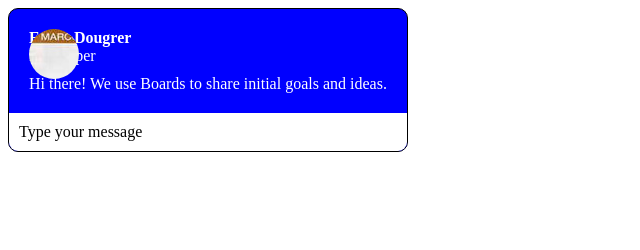
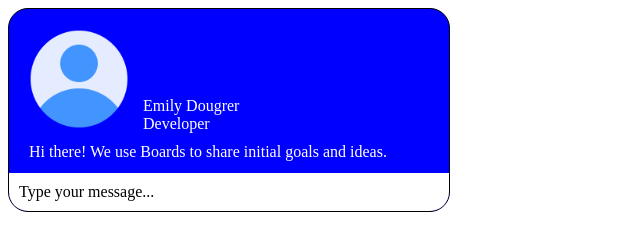
Before and after one commit to giuliopedicone02/Web-Programming, a plain HTML site: page Lezioni/2024-04-12/esercitazione.html in a window 1280 px wide. Shown: the whole page, without its empty margins (0-640 px from the left). Drawn offline with Linux system fonts and the light colour scheme.

Commit message:
Add esercitazione

```diff
--- a/Lezioni/2024-04-12/esercitazione.html
+++ b/Lezioni/2024-04-12/esercitazione.html
@@ -7,36 +7,42 @@
     <title>Card</title>
     <style>
         .card {
+            position: relative;
+            width: 400px;
             display: inline-block;
+            border: 1px solid black;
             background-color: blue;
-            border: 1px solid black;
+            color: white;
+            border-radius: 20px;
             overflow: hidden;
-            border-radius: 10px;
-        }
-
-        .card>.personal {
-            position: relative;
-            color: white;
-            margin: 20px;
+            padding: 20px;
         }
 
         .card>.personal>.image {
-            position: absolute;
-            width: 50px;
-            height: 50px;
-            border-radius: 100px;
+            width: 100px;
+            height: 100px;
+            display: inline-block;
         }
 
-        .card>.personal>.nome {
-            font-weight: bold;
+        .card>.personal>.info {
+            position: relative;
+            display: inline-block;
+            margin: 10px;
         }
 
         .card>.personal>.description {
-            margin-top: 10px;
+            position: relative;
+            display: inline-block;
+            margin-bottom: 30px;
         }
 
         .card>.message {
+            position: absolute;
+            left: 0px;
+            right: 0px;
+            bottom: 0px;
             background-color: white;
+            color: black;
             padding: 10px;
         }
     </style>
@@ -46,19 +52,18 @@
 <body>
     <div class="card">
         <div class="personal">
-            <div class="image" style="background-image: url(assets/img/locandina.jpg" ) center; background-size:
-                cover;">
+            <div class="image" style="background-image: url(assets/img/user.png); background-size: cover;"></div>
+            <div class="info">
+                <div class="name">Emily Dougrer</div>
+                <div class="job">Developer</div>
             </div>
-            <div class="nome">Emily Dougrer</div>
-            <div class="job">Developer</div>
             <div class="description">
                 Hi there! We use Boards to share initial goals and ideas.
             </div>
         </div>
         <div class="message">
-            Type your message
+            Type your message...
         </div>
-
     </div>
 </body>
 
```
Also changed, not shown: Lezioni/2024-04-12/assets/img/user.png (added).
